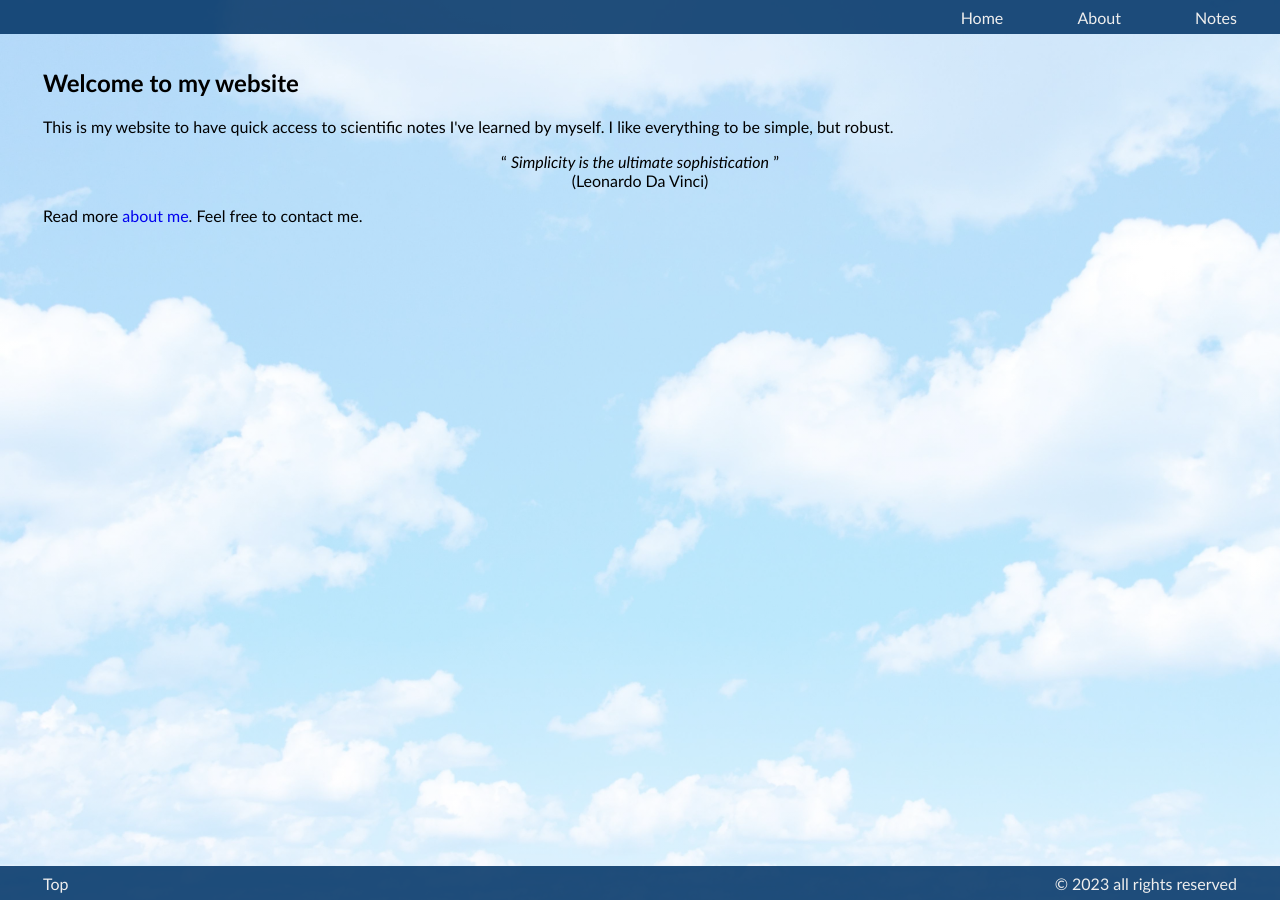
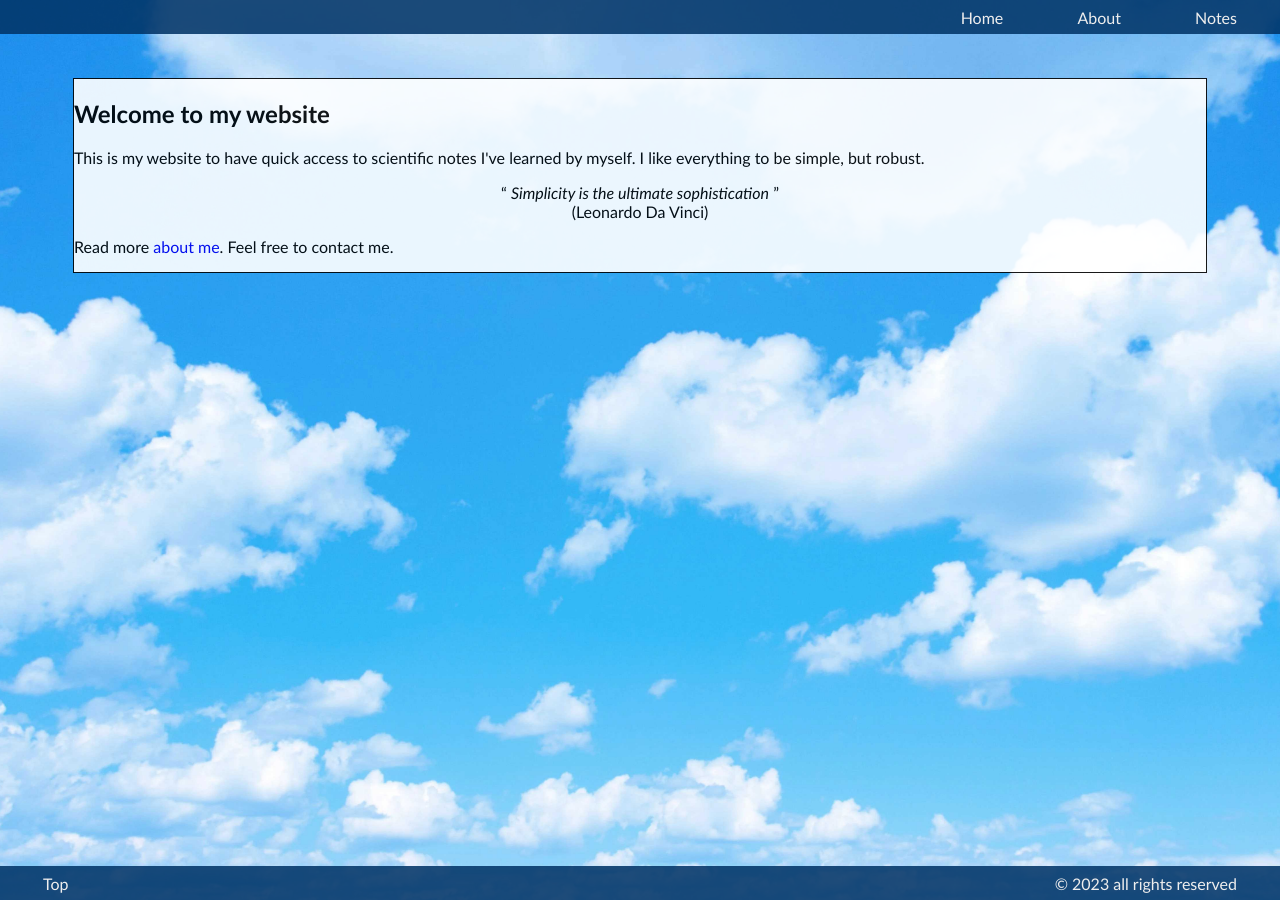
Before and after one commit to mrrezaie/mrrezaie.github.io, a Jekyll site: the page built from index.html, in a window 1280 px wide. Built offline with Jekyll 4.4.1, drawn with Linux system fonts in a browser that asks for light colours.

Commit message:
Update default.html

```diff
--- a/_layouts/default.html
+++ b/_layouts/default.html
@@ -20,12 +20,19 @@
 /*					font-size:50%;*/
 					overflow: auto;
 					padding: 40px 35px 40px 35px;
-					background-image: linear-gradient(#ffffffaa, #ffffffaa), url('../about/files/background.jpg');
+/*					linear-gradient(#ffffffaa, #ffffffaa), */
+					background-image: url('../about/files/background.jpg');
 					background-repeat: no-repeat;
 					background-attachment: fixed;
 					background-size: cover;
-/*					background-position: center;*/
+					background-position: center;
 					position: relative;
+				}
+				div.transbox {
+				  margin: 30px;
+				  background-color: #ffffff;
+				  border: 1px solid black;
+				  opacity: 0.9;
 				}
 
 				#header ul, #footer ul {
@@ -96,7 +103,7 @@
 			</div>
 
 
-			<div>
+			<div class="transbox">
 				{{ content }}
 			</div>
 
```
